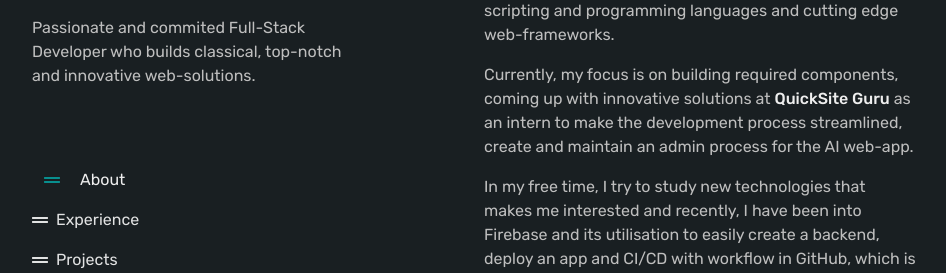
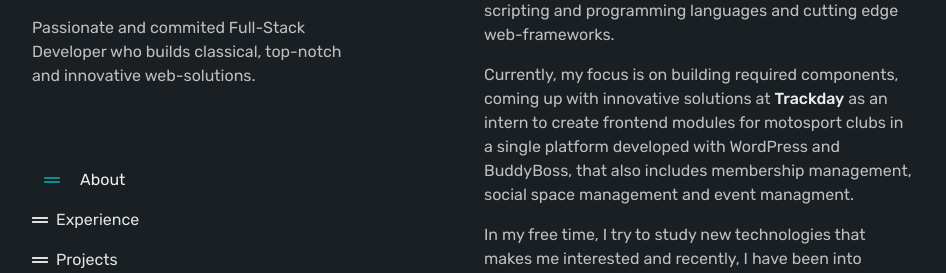
Before and after one commit to KDhanak/portfolio-v2, a React (Vite) app: page / in a window 1280 px wide. Shown: the part 137-410 px from the top of the page, without its empty margins (160-1106 px from the left). Built offline with nearby package versions, Linux system fonts and the light colour scheme; no server answers; the database is empty.

Commit message:
Details Change.

```diff
--- a/src/components/Details/Details.tsx
+++ b/src/components/Details/Details.tsx
@@ -8,7 +8,7 @@ const Details: React.FC<DetailsProps> = ({children}) => {
     return(
         <div className="container overflow-auto">
             <p className="text-base font-sans text-left text-primary pb-4">I started working with web technologies and wrote my first few programs back in 2019 when I started my tertiary education. Since then, I have worked with various core scripting and programming languages and cutting edge web-frameworks.</p>
-            <p className="text-base font-sans text-left text-primary pb-4">Currently, my focus is on building required components, coming up with innovative solutions at <a className="text-accent-light font-medium hover:text-tertiary transition duration-500" href="https://quicksite.guru/" target='_blank' rel='noopener noreferrer'>QuickSite Guru</a> as an intern to make the development process streamlined, create and maintain an admin process for the AI web-app.</p>
+            <p className="text-base font-sans text-left text-primary pb-4">Currently, my focus is on building required components, coming up with innovative solutions at <a className="text-accent-light font-medium hover:text-tertiary transition duration-500" href="https://quicksite.guru/" target='_blank' rel='noopener noreferrer'>Trackday</a> as an intern to create frontend modules for motosport clubs in a single platform developed with WordPress and BuddyBoss, that also includes membership management, social space management and event managment.</p>
             <p className="text-base font-sans text-left text-primary pb-4">In my free time, I try to study new technologies that makes me interested and recently, I have been into Firebase and its utilisation to easily create a backend, deploy an app and CI/CD with workflow in GitHub, which is why I decided to use firebase for this portfolio.</p>
             <p className="text-base font-sans text-left text-primary pb-4">When I am not at my desk, I'm usually reading, learning about Quantum Computing or any other cross-field I am interested in, hanging out with my friends, playing table-tennis, badminton or chess. </p>
             {children}
```
